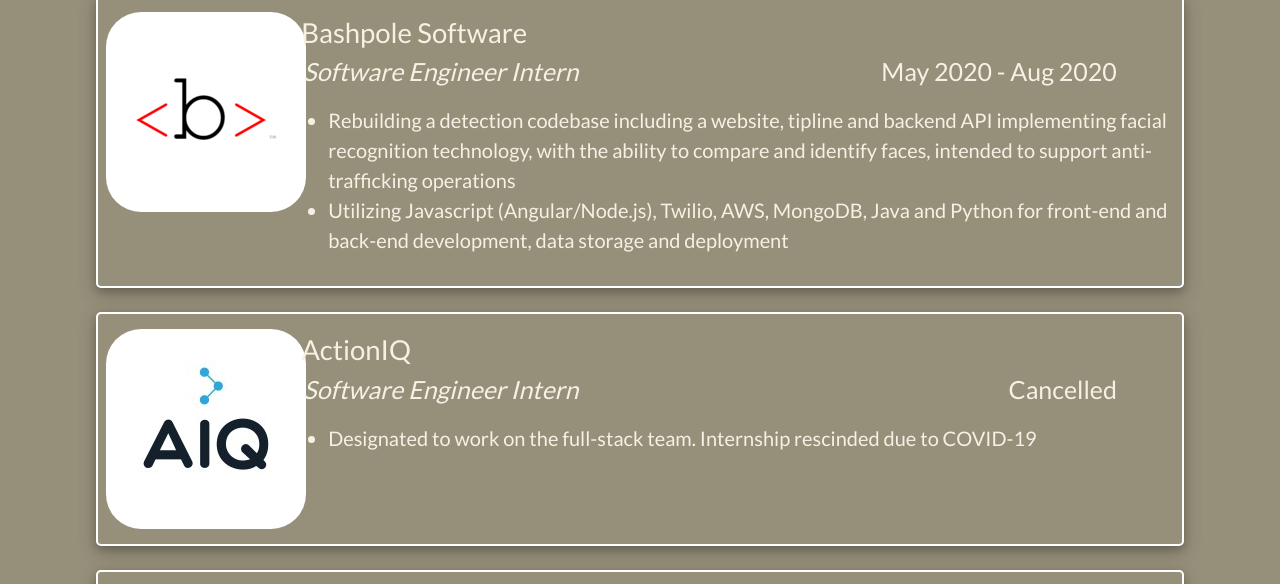
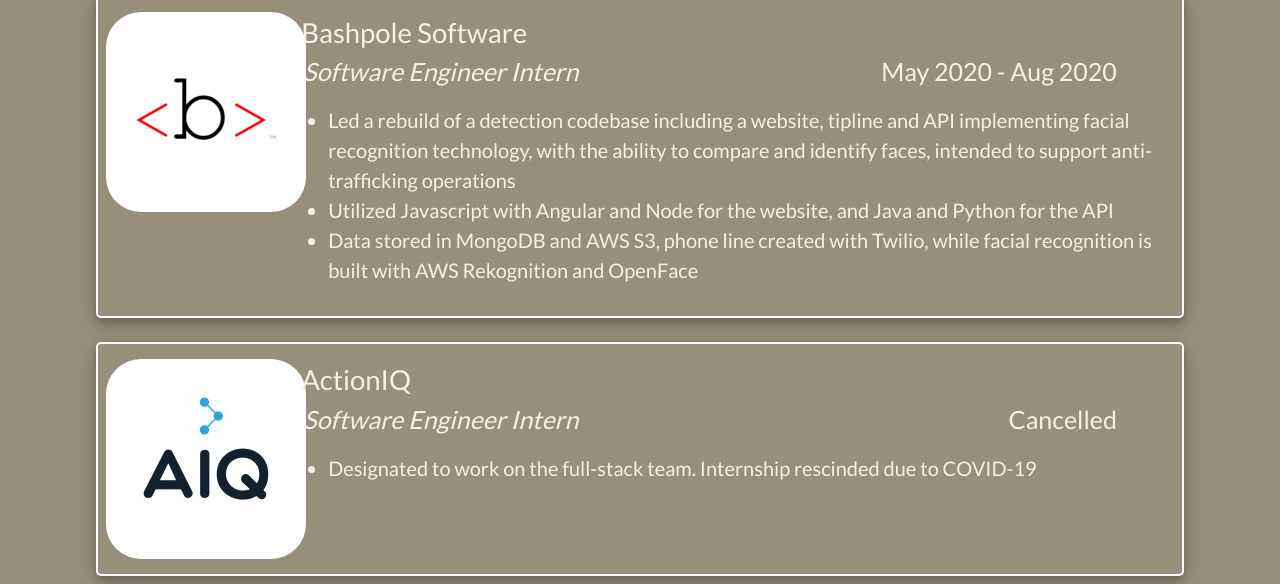
Before and after one commit to abhat99/mywebsite, a React app: page /experience in a window 1280 px wide. Shown: the part 168-752 px from the top of the page. Built offline with nearby package versions, Linux system fonts and the light colour scheme.

Commit message:
updates on website

```diff
--- a/src/components/Experience.js
+++ b/src/components/Experience.js
@@ -39,9 +39,10 @@
     var company2 = {name: 'ActionIQ', dates:'Cancelled', img: aiq, url: 'https://www.actioniq.com/', role: 'Software Engineer Intern', bul1: company2_bul1};
 
     //Bashpole
-    var company3_bul1 = 'Rebuilding a detection codebase including a website, tipline and backend API implementing facial recognition technology, with the ability to compare and identify faces, intended to support anti-trafficking operations';
-    var company3_bul2 = 'Utilizing Javascript (Angular/Node.js), Twilio, AWS, MongoDB, Java and Python for front-end and back-end development, data storage and deployment'
-    var company3 = {name: 'Bashpole Software', dates:'May 2020 - Aug 2020', img: bp, url: 'https://bashpolesoftware.com/', role: 'Software Engineer Intern', bul1: company3_bul1, bul2: company3_bul2};
+    var company3_bul1 = 'Led a rebuild of a detection codebase including a website, tipline and API implementing facial recognition technology, with the ability to compare and identify faces, intended to support anti-trafficking operations';
+    var company3_bul2 = 'Utilized Javascript with Angular and Node for the website, and Java and Python for the API'
+    var company3_bul3 = 'Data stored in MongoDB and AWS S3, phone line created with Twilio, while facial recognition is built with AWS Rekognition and OpenFace'
+    var company3 = {name: 'Bashpole Software', dates:'May 2020 - Aug 2020', img: bp, url: 'https://bashpolesoftware.com/', role: 'Software Engineer Intern', bul1: company3_bul1, bul2: company3_bul2, bul3: company3_bul3};
 
 
 
@@ -83,6 +84,7 @@
               <ul class="row descripList-exp">
                 <li class="descrip-exp"> {this.state.companies[0].bul1} </li>
                 <li class="descrip-exp"> {this.state.companies[0].bul2} </li>
+                <li class="descrip-exp"> {this.state.companies[0].bul3} </li>
               </ul>
             </div>
           </div>
--- a/src/style/Experience.css
+++ b/src/style/Experience.css
@@ -1,7 +1,9 @@
 .Experience {
 	background-color: #968f7a;
 }
-
+a.companyName:hover {
+	color: #f5f1e4;
+}
 .exp-title {
 	color: #f5f1e4;
 	font-size: 35px;
@@ -9,6 +11,7 @@
 	margin-top: 80px;
 	margin-left: 45%;
 	padding-bottom: 30px;
+	link: #f5f1e4;
 }
 
 .section {
```
Also changed, not shown: README.md, 1 other file.
